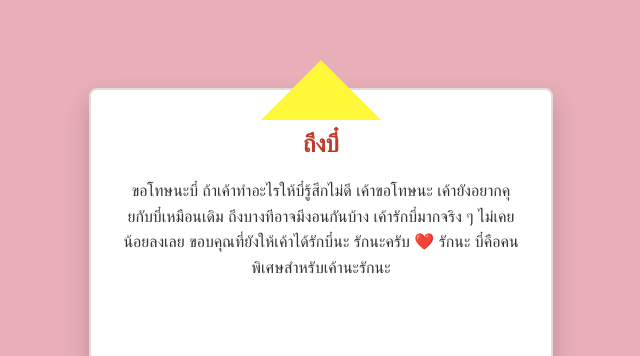
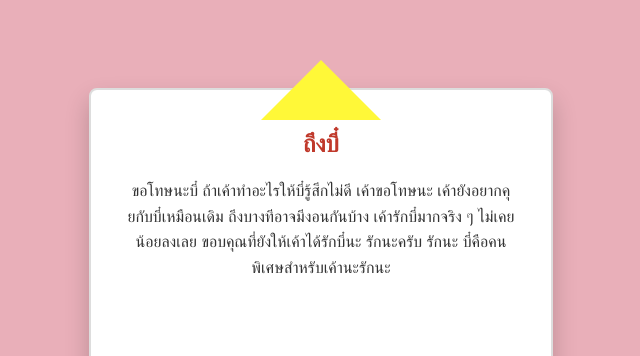
Before and after one commit to Ice23234/Praew, a plain HTML site: page indexter.html in a window 1280 px wide. Shown: the part 167-523 px from the top of the page, 319-959 px from the left. Drawn offline with Linux system fonts and the light colour scheme.

Commit message:
Update indexter.html

```diff
--- a/indexter.html
+++ b/indexter.html
@@ -13,7 +13,7 @@
         <div class="envelope-top"></div>
         <div class="letter-content">
             <h2>ถึงบี๋</h2>
-            <p>ขอโทษนะบี๋ ถ้าเค้าทำอะไรให้บี๋รู้สึกไม่ดี เค้าขอโทษนะ เค้ายังอยากคุยกับบี๋เหมือนเดิม ถึงบางทีอาจมีงอนกันบ้าง เค้ารักบี๋มากจริง ๆ ไม่เคยน้อยลงเลย ขอบคุณที่ยังให้เค้าได้รักบี๋นะ รักนะครับ ❤️ รักนะ
+            <p>ขอโทษนะบี๋ ถ้าเค้าทำอะไรให้บี๋รู้สึกไม่ดี เค้าขอโทษนะ เค้ายังอยากคุยกับบี๋เหมือนเดิม ถึงบางทีอาจมีงอนกันบ้าง เค้ารักบี๋มากจริง ๆ ไม่เคยน้อยลงเลย ขอบคุณที่ยังให้เค้าได้รักบี๋นะ รักนะครับ  รักนะ
                 บี๋คือคนพิเศษสำหรับเค้านะรักนะ<br><br>
             </p>
         </div>
```
